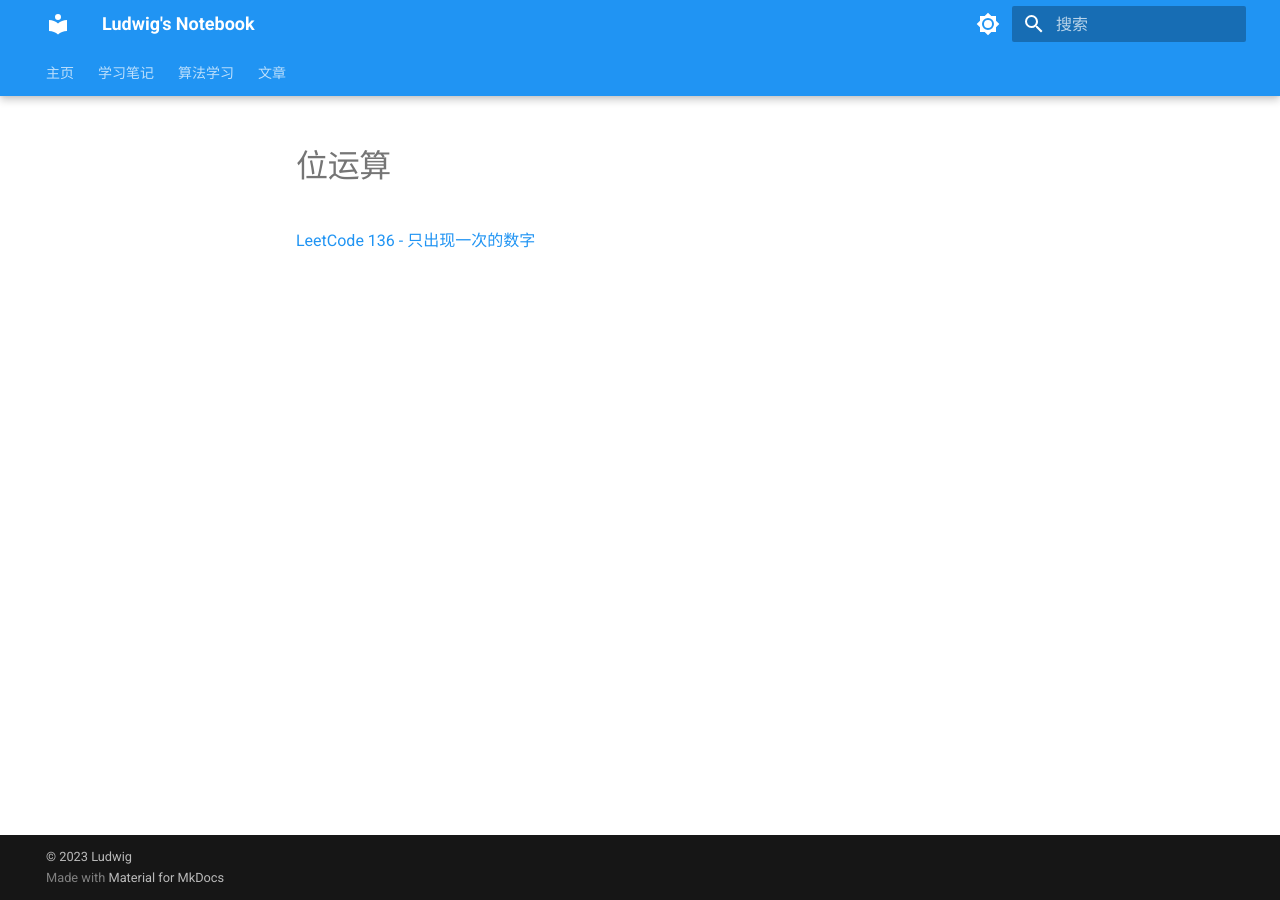
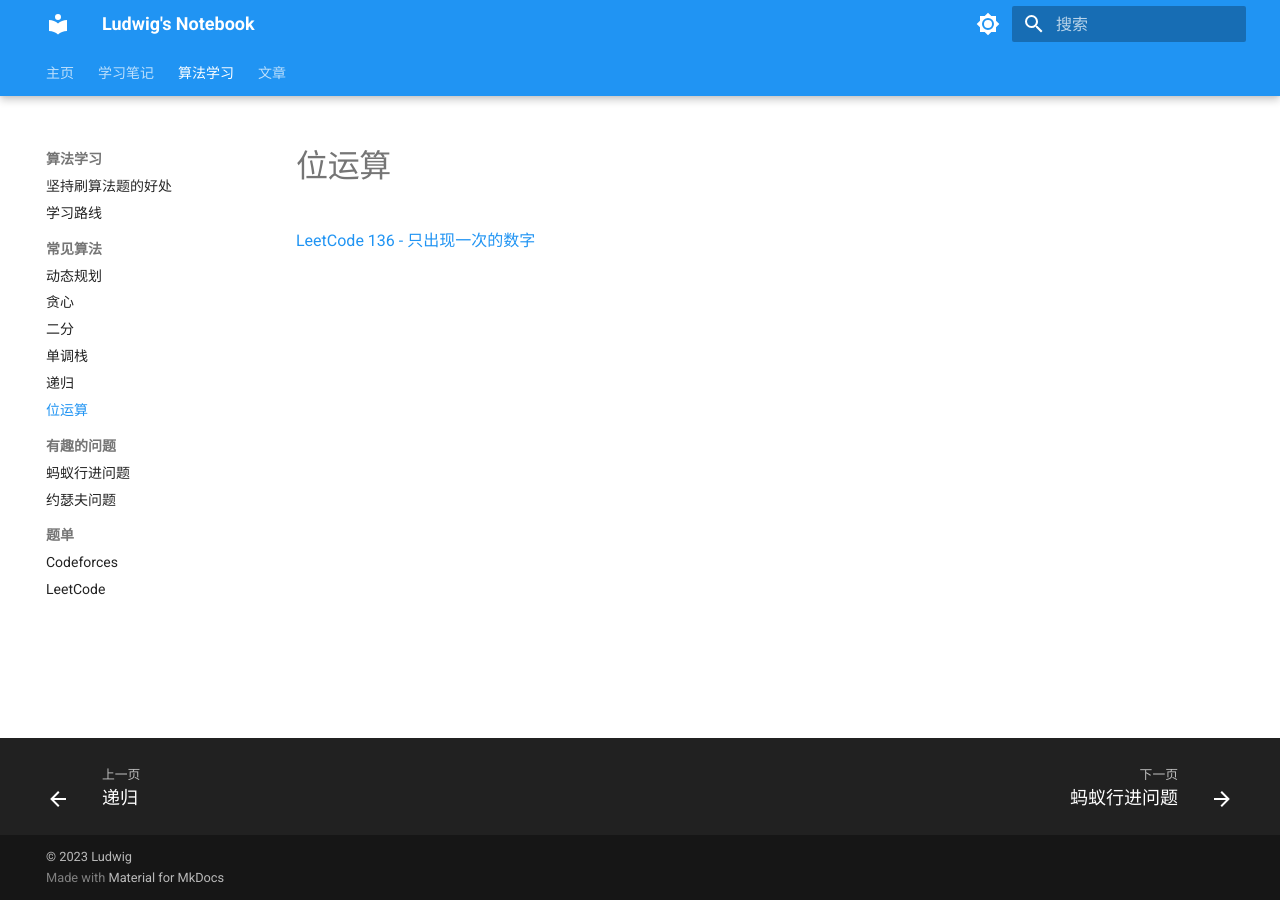
Before and after one commit to cs32963/Notebook, an MkDocs documentation site: the page built from docs/algorithms/bitwise_ops.md, in a window 1280 px wide. Built offline with MkDocs 1.6.1 and Material for MkDocs 9.7.7, drawn with Linux system fonts in a browser that asks for light colours; part of the change alters nothing that is shown.

Commit message:
fix missing nav

```diff
--- a/mkdocs.yml
+++ b/mkdocs.yml
@@ -112,6 +112,7 @@ nav:
       - 二分: algorithms/binary_search.md
       - 单调栈: algorithms/monotonic_stack.md
       - 递归: algorithms/recursion.md
+      - 位运算: algorithms/bitwise_ops.md
     - 有趣的问题:
       - 蚂蚁行进问题: algorithms/ants.md
       - 约瑟夫问题: algorithms/josephus.md
```
